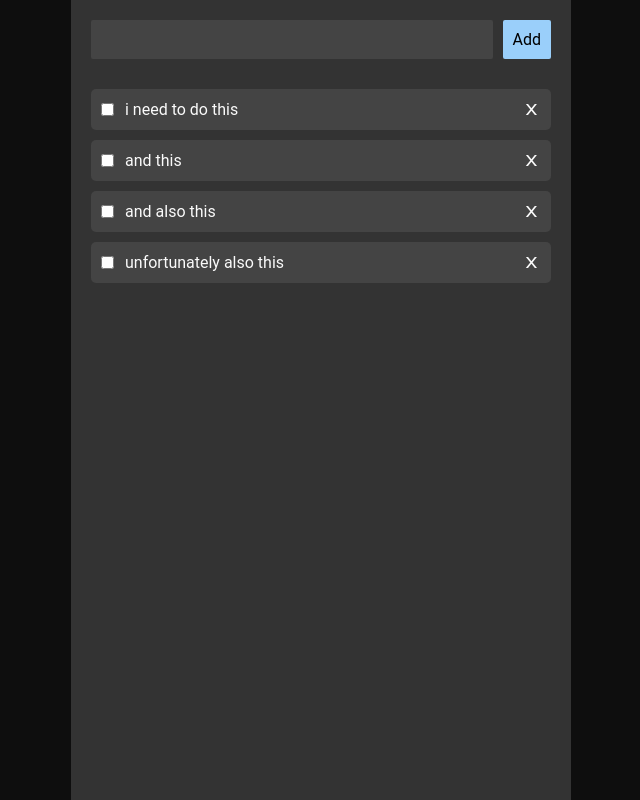
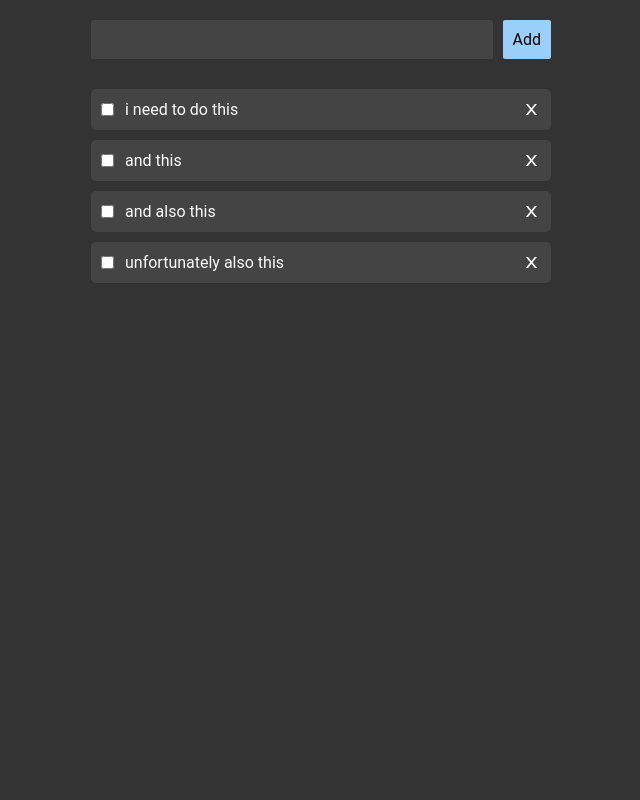
Before and after one commit to igoracmelo/tovue-list, a Vue app: page / in a window 1280 px wide. Shown: the whole page, without its empty margins (319-959 px from the left). Built offline with nearby package versions, Linux system fonts and the light colour scheme.

Commit message:
Single color background

```diff
--- a/src/components/App/App.scss
+++ b/src/components/App/App.scss
@@ -44,7 +44,7 @@ body {
   display: grid;
   place-items: center;
   overflow: hidden;
-  background-color: var(--bg);
+  background-color: var(--todoapp-bg);
 }
 
 #app {
```
